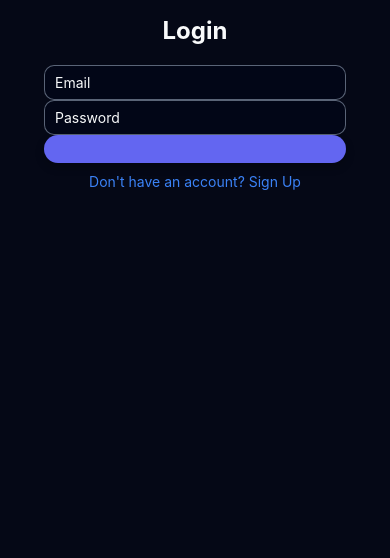
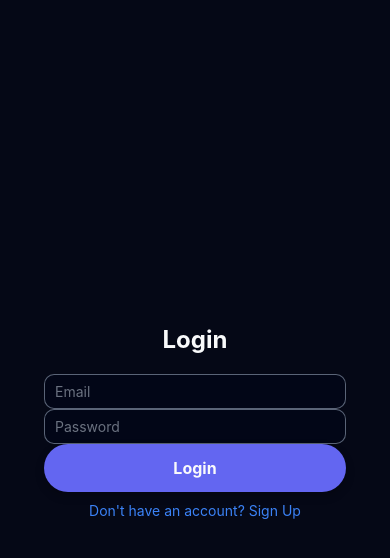
Before and after one commit to mdturin/1-Minute-Brain-Challenge, a React Native app in the folder app/: screen /Profile in a window 390 px wide. Shown: the top 558 px of the page. Built offline with nearby package versions, Linux system fonts and the light colour scheme; no server answers.

Commit message:
updated login ui

```diff
--- a/app/src/screens/ProfileScreen.tsx
+++ b/app/src/screens/ProfileScreen.tsx
@@ -104,10 +104,26 @@ export default function ProfileScreen({ navigation }: Props) {
     }
   };
 
+  const handleSave = async () => {
+    if (!profile) return;
+
+    setIsSaving(true);
+    setHasError(false);
+
+    try {
+      await saveUserProfile(profile);
+    } catch (error: any) {
+      setHasError(true);
+      Alert.alert('Error', error.message || 'Unable to save profile');
+    } finally {
+      setIsSaving(false);
+    }
+  };
+
   if (!user) {
     return (
       <SafeAreaView style={styles.safeArea}>
-        <ScrollView contentContainerStyle={styles.scrollContent}>
+        <ScrollView contentContainerStyle={[styles.scrollContent, styles.authScrollContent]}>
           <View style={styles.authContainer}>
             <Text style={styles.title}>{isLogin ? 'Login' : 'Sign Up'}</Text>
             <TextInput
@@ -117,6 +133,8 @@ export default function ProfileScreen({ navigation }: Props) {
               onChangeText={setEmail}
               keyboardType="email-address"
               autoCapitalize="none"
+              autoCorrect={false}
+              placeholderTextColor="#6b7280"
             />
             <TextInput
               style={styles.input}
@@ -124,9 +142,10 @@ export default function ProfileScreen({ navigation }: Props) {
               value={password}
               onChangeText={setPassword}
               secureTextEntry
+              placeholderTextColor="#6b7280"
             />
             <PrimaryButton
-              title={isLogin ? 'Login' : 'Sign Up'}
+              label={authLoading ? (isLogin ? 'Logging in…' : 'Signing up…') : isLogin ? 'Login' : 'Sign Up'}
               onPress={handleAuth}
               disabled={authLoading}
             />
@@ -365,6 +384,7 @@ const styles = StyleSheet.create({
     marginBottom: 4,
   },
   input: {
+    width: '100%',
     borderRadius: 10,
     borderWidth: 1,
     borderColor: 'rgba(148, 163, 184, 0.6)',
@@ -416,9 +436,16 @@ const styles = StyleSheet.create({
     color: '#9ca3af',
   },
   authContainer: {
-    flex: 1,
+    width: '100%',
+    maxWidth: 420,
+    alignSelf: 'center',
     justifyContent: 'center',
     paddingHorizontal: 20,
+  },
+  authScrollContent: {
+    flexGrow: 1,
+    justifyContent: 'center',
+    alignItems: 'center',
   },
   title: {
     fontSize: 24,
```
